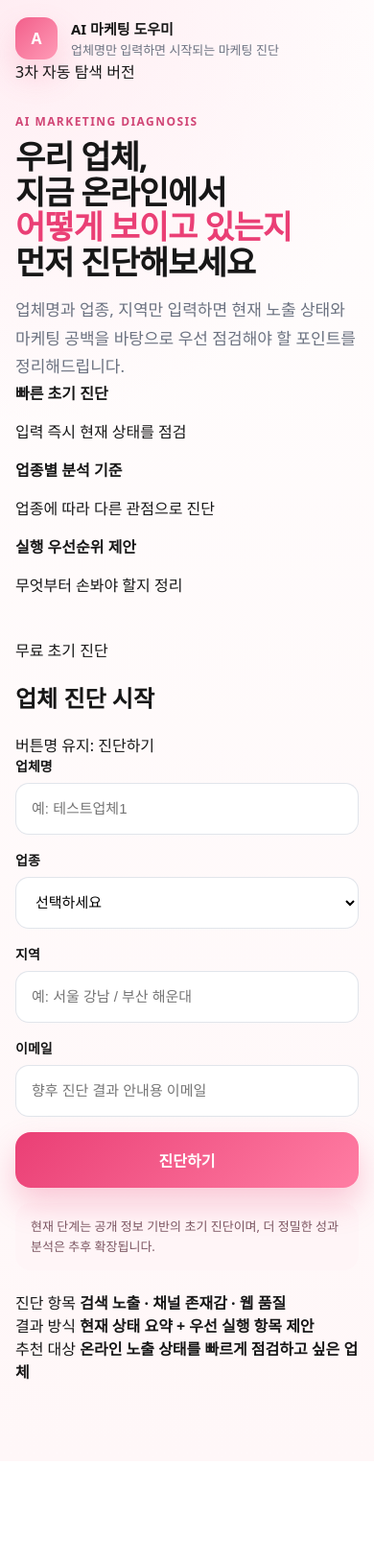
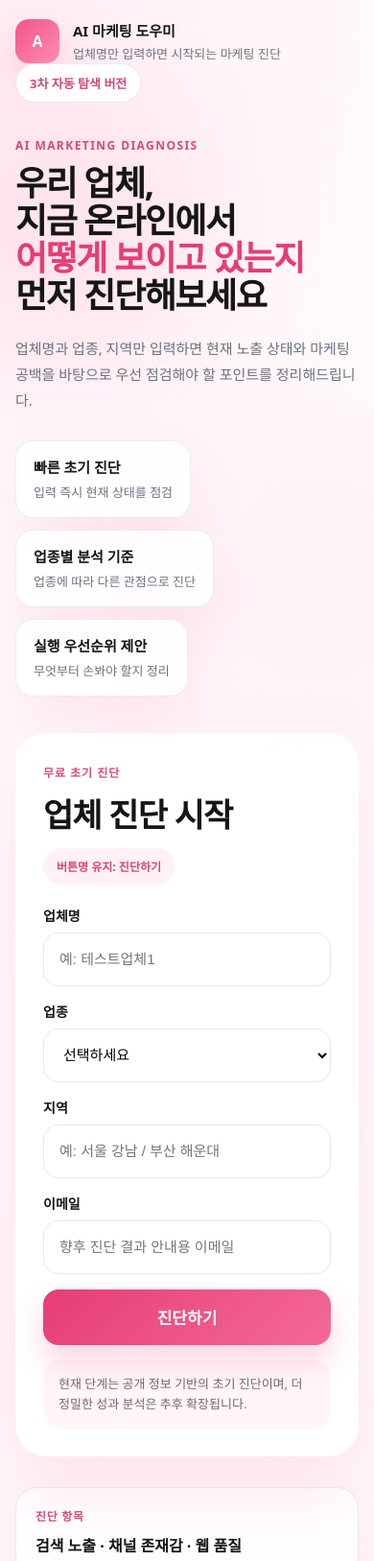
Before and after one commit to DcoyA/marketing, a website: page index.html in a window 390 px wide. Shown: the top 1627 px of the page at 96% size. Before the commit the page ends 1523 px from the top, so only its background shows below. Drawn offline with Linux system fonts and the light colour scheme; a web font is replaced by a local one.

Commit message:
Update style.css

```diff
--- a/style.css
+++ b/style.css
@@ -1,19 +1,17 @@
 :root {
-  --bg: #fff8f8;
-  --surface: rgba(255, 255, 255, 0.82);
-  --surface-solid: #ffffff;
-  --text: #171717;
+  --bg: #fffafb;
+  --surface: #ffffff;
+  --surface-soft: rgba(255, 255, 255, 0.84);
+  --text: #161616;
   --muted: #6b7280;
   --line: rgba(15, 23, 42, 0.08);
-  --primary: #f25f8b;
-  --primary-strong: #ea3f75;
-  --accent: #ffbfce;
-  --danger: #ff6b6b;
-  --success: #10b981;
-  --shadow: 0 30px 80px rgba(242, 95, 139, 0.14);
+  --primary: #f05587;
+  --primary-dark: #e63d76;
+  --pink-soft: #fff1f5;
+  --shadow: 0 24px 60px rgba(240, 85, 135, 0.12);
   --radius-xl: 28px;
-  --radius-lg: 20px;
-  --radius-md: 14px;
+  --radius-lg: 22px;
+  --radius-md: 16px;
 }
 
 * {
@@ -25,8 +23,8 @@ html, body {
   padding: 0;
   font-family: "Pretendard", system-ui, -apple-system, BlinkMacSystemFont, sans-serif;
   background:
-    radial-gradient(circle at top left, rgba(255, 215, 228, 0.42), transparent 28%),
-    linear-gradient(180deg, #fffdfd 0%, #fff7f8 100%);
+    radial-gradient(circle at top left, rgba(255, 223, 232, 0.45), transparent 28%),
+    linear-gradient(180deg, #fffdfd 0%, #fff8fa 100%);
   color: var(--text);
 }
 
@@ -35,40 +33,40 @@ body {
   min-height: 100vh;
 }
 
-.bg-orb {
+.bg-blur {
   position: fixed;
   border-radius: 999px;
-  filter: blur(60px);
-  opacity: 0.4;
+  filter: blur(70px);
   pointer-events: none;
+  opacity: 0.45;
   z-index: 0;
 }
 
-.orb-1 {
+.bg-blur-1 {
+  top: 80px;
+  left: -100px;
   width: 320px;
   height: 320px;
-  top: 80px;
-  left: -80px;
-  background: rgba(255, 182, 201, 0.55);
+  background: rgba(255, 192, 210, 0.7);
 }
 
-.orb-2 {
+.bg-blur-2 {
+  right: -120px;
+  bottom: 60px;
   width: 360px;
   height: 360px;
-  right: -120px;
-  bottom: 80px;
-  background: rgba(255, 212, 223, 0.45);
+  background: rgba(255, 220, 230, 0.65);
 }
 
 .container {
+  width: min(1160px, calc(100% - 32px));
+  margin: 0 auto;
   position: relative;
   z-index: 1;
-  width: min(1180px, calc(100% - 32px));
-  margin: 0 auto;
 }
 
 .topbar {
-  padding: 18px 0;
+  padding: 20px 0;
 }
 
 .topbar-inner {
@@ -79,151 +77,150 @@ body {
 
 .brand {
   display: flex;
+  align-items: center;
   gap: 14px;
-  align-items: center;
 }
 
 .brand-mark {
-  width: 44px;
-  height: 44px;
+  width: 46px;
+  height: 46px;
   border-radius: 14px;
   display: grid;
   place-items: center;
+  color: #fff;
   font-weight: 800;
-  color: white;
-  background: linear-gradient(135deg, var(--primary), #ff9bb7);
-  box-shadow: 0 16px 32px rgba(242, 95, 139, 0.22);
+  background: linear-gradient(135deg, var(--primary), #ff8db0);
+  box-shadow: 0 16px 36px rgba(240, 85, 135, 0.22);
 }
 
-.brand strong {
+.brand-copy strong {
   display: block;
   font-size: 15px;
 }
 
-.brand p {
-  margin: 2px 0 0;
+.brand-copy p {
+  margin: 4px 0 0;
+  font-size: 13px;
   color: var(--muted);
-  font-size: 13px;
 }
 
-.topbar-badge {
+.top-badge {
   padding: 10px 14px;
   border-radius: 999px;
-  background: rgba(255, 255, 255, 0.78);
+  background: rgba(255,255,255,0.9);
   border: 1px solid var(--line);
-  color: #a43d60;
+  color: #cf4b79;
   font-size: 13px;
-  font-weight: 600;
+  font-weight: 700;
 }
 
 .hero {
   display: grid;
   grid-template-columns: 1.05fr 0.95fr;
-  gap: 28px;
+  gap: 38px;
   align-items: center;
-  padding: 28px 0 8px;
+  padding: 28px 0 18px;
 }
 
 .eyebrow {
   display: inline-block;
-  margin-bottom: 10px;
-  color: #d14676;
+  margin-bottom: 12px;
+  color: #d84879;
   font-size: 12px;
   font-weight: 800;
   letter-spacing: 0.12em;
 }
 
-.hero h1 {
-  margin: 0 0 16px;
-  font-size: clamp(36px, 5vw, 58px);
+.hero-left h1 {
+  margin: 0;
+  font-size: clamp(38px, 5.2vw, 64px);
   line-height: 1.08;
+  letter-spacing: -0.04em;
+}
+
+.hero-left h1 span {
+  color: var(--primary-dark);
+}
+
+.hero-desc {
+  max-width: 680px;
+  margin: 22px 0 0;
+  color: var(--muted);
+  font-size: 17px;
+  line-height: 1.8;
+}
+
+.hero-trust {
+  display: flex;
+  flex-wrap: wrap;
+  gap: 12px;
+  margin-top: 28px;
+}
+
+.trust-item {
+  min-width: 180px;
+  padding: 16px 18px;
+  border-radius: 18px;
+  background: rgba(255,255,255,0.86);
+  border: 1px solid var(--line);
+  box-shadow: var(--shadow);
+}
+
+.trust-item strong {
+  display: block;
+  font-size: 15px;
+  margin-bottom: 6px;
+}
+
+.trust-item p {
+  margin: 0;
+  font-size: 13px;
+  color: var(--muted);
+  line-height: 1.55;
+}
+
+.hero-right {
+  display: flex;
+  justify-content: flex-end;
+}
+
+.form-card {
+  width: 100%;
+  max-width: 480px;
+  padding: 28px;
+  border-radius: 32px;
+  background: rgba(255,255,255,0.9);
+  border: 1px solid rgba(255,255,255,0.9);
+  box-shadow: 0 30px 80px rgba(240, 85, 135, 0.14);
+  backdrop-filter: blur(18px);
+}
+
+.form-card-top {
+  display: flex;
+  align-items: flex-start;
+  justify-content: space-between;
+  gap: 12px;
+  margin-bottom: 22px;
+}
+
+.form-kicker {
+  font-size: 12px;
+  font-weight: 800;
+  color: #dc4a7b;
+  letter-spacing: 0.08em;
+}
+
+.form-card-top h2 {
+  margin: 8px 0 0;
+  font-size: 34px;
   letter-spacing: -0.03em;
 }
 
-.hero h1 span {
-  color: var(--primary-strong);
-}
-
-.hero-desc {
-  margin: 0;
-  color: var(--muted);
-  font-size: 17px;
-  line-height: 1.75;
-}
-
-.hero-points {
-  display: grid;
-  grid-template-columns: repeat(3, 1fr);
-  gap: 14px;
-  margin-top: 28px;
-}
-
-.point-card,
-.workflow-card,
-.panel,
-.summary-card {
-  border: 1px solid var(--line);
-  background: rgba(255, 255, 255, 0.84);
-  backdrop-filter: blur(14px);
-  box-shadow: var(--shadow);
-}
-
-.point-card {
-  padding: 18px;
-  border-radius: var(--radius-lg);
-}
-
-.point-card strong {
-  display: block;
-  margin-bottom: 8px;
-  font-size: 15px;
-}
-
-.point-card p {
-  margin: 0;
-  color: var(--muted);
-  font-size: 14px;
-  line-height: 1.55;
-}
-
-.glass {
-  border: 1px solid rgba(255,255,255,0.8);
-  background: var(--surface);
-  backdrop-filter: blur(22px);
-  box-shadow: var(--shadow);
-}
-
-.panel {
-  border-radius: var(--radius-xl);
-  padding: 24px;
-}
-
-.panel-top {
-  display: flex;
-  justify-content: space-between;
-  align-items: flex-start;
-  gap: 12px;
-  margin-bottom: 20px;
-}
-
-.panel-top h2 {
-  margin: 6px 0 0;
-  font-size: 28px;
-  letter-spacing: -0.02em;
-}
-
-.panel-kicker {
-  font-size: 12px;
-  color: #c83c69;
-  font-weight: 700;
-  letter-spacing: 0.08em;
-}
-
-.soft-chip {
+.form-chip {
   padding: 10px 14px;
   border-radius: 999px;
-  background: #fff2f6;
-  color: #d34070;
+  background: var(--pink-soft);
+  color: #d24777;
   font-size: 12px;
   font-weight: 700;
   white-space: nowrap;
@@ -241,8 +238,7 @@ body {
   gap: 8px;
 }
 
-.field.full,
-.btn-primary.full {
+.field-full {
   grid-column: 1 / -1;
 }
 
@@ -254,11 +250,11 @@ label {
 input,
 select {
   width: 100%;
-  height: 54px;
+  height: 56px;
   padding: 0 16px;
-  border-radius: 14px;
-  border: 1px solid rgba(148, 163, 184, 0.28);
-  background: rgba(255,255,255,0.92);
+  border-radius: 16px;
+  border: 1px solid rgba(148, 163, 184, 0.24);
+  background: rgba(255,255,255,0.96);
   font-size: 15px;
   outline: none;
   transition: 0.2s ease;
@@ -266,21 +262,21 @@ select {
 
 input:focus,
 select:focus {
-  border-color: rgba(242, 95, 139, 0.45);
-  box-shadow: 0 0 0 4px rgba(242, 95, 139, 0.12);
+  border-color: rgba(240, 85, 135, 0.4);
+  box-shadow: 0 0 0 4px rgba(240, 85, 135, 0.12);
 }
 
 .btn-primary {
   height: 58px;
   border: 0;
   border-radius: 16px;
+  background: linear-gradient(135deg, var(--primary-dark), #f46a96);
+  color: #fff;
+  font-size: 17px;
+  font-weight: 800;
   cursor: pointer;
-  color: white;
-  font-size: 16px;
-  font-weight: 800;
-  background: linear-gradient(135deg, var(--primary-strong), #ff7da3);
-  box-shadow: 0 16px 32px rgba(234, 63, 117, 0.26);
-  transition: transform 0.15s ease, box-shadow 0.15s ease, opacity 0.15s ease;
+  box-shadow: 0 16px 32px rgba(230, 61, 118, 0.22);
+  transition: transform 0.15s ease, opacity 0.15s ease;
 }
 
 .btn-primary:hover {
@@ -288,78 +284,62 @@ select:focus {
 }
 
 .btn-primary:disabled {
-  opacity: 0.6;
+  opacity: 0.65;
   cursor: not-allowed;
 }
 
 .form-note {
-  margin-top: 16px;
+  margin: 16px 0 0;
   padding: 14px 16px;
   border-radius: 16px;
-  background: #fff5f7;
-  color: #7b5561;
+  background: #fff6f8;
+  color: #7b6270;
   font-size: 13px;
-  line-height: 1.6;
+  line-height: 1.65;
 }
 
-.workflow {
-  padding: 46px 0 10px;
-}
-
-.section-head h2 {
-  margin: 0;
-  font-size: 32px;
-  letter-spacing: -0.02em;
-}
-
-.workflow-grid {
+.mini-info {
   display: grid;
   grid-template-columns: repeat(3, 1fr);
   gap: 16px;
-  margin-top: 18px;
+  margin: 14px 0 34px;
 }
 
-.workflow-card {
-  padding: 22px;
-  border-radius: var(--radius-lg);
+.mini-card {
+  padding: 20px;
+  border-radius: 22px;
+  background: rgba(255,255,255,0.82);
+  border: 1px solid var(--line);
+  box-shadow: var(--shadow);
 }
 
-.workflow-card .step {
-  display: inline-flex;
-  width: 38px;
-  height: 38px;
-  align-items: center;
-  justify-content: center;
-  border-radius: 12px;
-  background: #fff0f4;
-  color: var(--primary-strong);
+.mini-card span {
+  display: block;
+  margin-bottom: 10px;
+  color: #d54d7d;
+  font-size: 12px;
   font-weight: 800;
-  margin-bottom: 14px;
+  letter-spacing: 0.06em;
 }
 
-.workflow-card h3 {
-  margin: 0 0 8px;
-  font-size: 19px;
-}
-
-.workflow-card p {
-  margin: 0;
-  color: var(--muted);
-  line-height: 1.65;
+.mini-card strong {
+  display: block;
+  font-size: 16px;
+  line-height: 1.55;
 }
 
 .result-shell {
-  padding: 22px 0 60px;
+  padding: 10px 0 60px;
 }
 
 .loading-box,
 .result-section {
+  padding: 28px;
   border-radius: 28px;
+  background: rgba(255,255,255,0.9);
   border: 1px solid var(--line);
-  background: rgba(255,255,255,0.88);
-  backdrop-filter: blur(18px);
   box-shadow: var(--shadow);
-  padding: 28px;
+  backdrop-filter: blur(16px);
 }
 
 .hidden {
@@ -368,35 +348,43 @@ select:focus {
 
 .loading-top {
   display: flex;
+  align-items: center;
   justify-content: space-between;
-  align-items: center;
+}
+
+.loading-top h2 {
+  margin: 0;
+  font-size: 28px;
+  letter-spacing: -0.03em;
 }
 
 .loader-ring {
   width: 42px;
   height: 42px;
-  border: 4px solid rgba(242, 95, 139, 0.18);
-  border-top-color: var(--primary-strong);
+  border: 4px solid rgba(240, 85, 135, 0.16);
+  border-top-color: var(--primary-dark);
   border-radius: 999px;
   animation: spin 0.9s linear infinite;
 }
 
 @keyframes spin {
-  to { transform: rotate(360deg); }
+  to {
+    transform: rotate(360deg);
+  }
 }
 
 .progress-track {
+  height: 12px;
   margin: 22px 0 18px;
-  height: 12px;
   border-radius: 999px;
-  background: #ffe8ef;
+  background: #ffe9f0;
   overflow: hidden;
 }
 
 .progress-bar {
   width: 0%;
   height: 100%;
-  background: linear-gradient(90deg, var(--primary), #ff99b7);
+  background: linear-gradient(90deg, var(--primary), #ff9eb8);
   transition: width 0.35s ease;
 }
 
@@ -409,26 +397,26 @@ select:focus {
 .loading-step {
   padding: 14px;
   border-radius: 14px;
-  background: #fff6f8;
-  color: #8c6471;
+  background: #fff5f8;
+  color: #8c6673;
   font-size: 14px;
   font-weight: 700;
 }
 
 .loading-step.active {
-  background: #ffe7ef;
-  color: #d33f70;
+  background: #ffe6ee;
+  color: #d54577;
 }
 
 .loading-step.done {
   background: #eafaf3;
-  color: #159b64;
+  color: #149565;
 }
 
 .loading-text {
   margin: 16px 0 0;
   color: var(--muted);
-  line-height: 1.6;
+  line-height: 1.65;
 }
 
 .result-head {
@@ -441,7 +429,7 @@ select:focus {
 .result-head h2 {
   margin: 0;
   font-size: 30px;
-  letter-spacing: -0.02em;
+  letter-spacing: -0.03em;
 }
 
 .result-meta {
@@ -452,8 +440,8 @@ select:focus {
 .result-badge {
   padding: 10px 14px;
   border-radius: 999px;
-  background: #fff2f6;
-  color: #c83e6e;
+  background: var(--pink-soft);
+  color: #cf4c7b;
   font-size: 13px;
   font-weight: 700;
 }
@@ -467,7 +455,7 @@ select:focus {
 }
 
 .summary-grid {
-  grid-template-columns: 1.1fr 1fr 1fr;
+  grid-template-columns: 1.05fr 1fr 1fr;
 }
 
 .score-panels,
@@ -475,9 +463,13 @@ select:focus {
   grid-template-columns: 1fr 1fr;
 }
 
-.summary-card {
+.summary-card,
+.panel {
   padding: 24px;
   border-radius: 22px;
+  border: 1px solid var(--line);
+  background: rgba(255,255,255,0.86);
+  box-shadow: var(--shadow);
 }
 
 .summary-card span {
@@ -500,7 +492,7 @@ select:focus {
   font-size: 60px;
   line-height: 1;
   font-weight: 800;
-  color: var(--primary-strong);
+  color: var(--primary-dark);
 }
 
 .panel h3 {
@@ -545,7 +537,7 @@ select:focus {
 .score-value {
   text-align: right;
   font-weight: 800;
-  color: #cc3d6c;
+  color: #cb3f6d;
 }
 
 .asset-card,
@@ -553,11 +545,11 @@ select:focus {
   padding: 16px;
   border-radius: 18px;
   background: #fff8fa;
-  border: 1px solid rgba(242, 95, 139, 0.12);
+  border: 1px solid rgba(240, 85, 135, 0.12);
 }
 
-.asset-card .asset-top,
-.evidence-card .evidence-top {
+.asset-top,
+.evidence-top {
   display: flex;
   justify-content: space-between;
   align-items: flex-start;
@@ -580,7 +572,7 @@ select:focus {
 
 .asset-card a,
 .evidence-card a {
-  color: var(--primary-strong);
+  color: var(--primary-dark);
   text-decoration: none;
   word-break: break-all;
 }
@@ -588,9 +580,9 @@ select:focus {
 .asset-badge {
   padding: 6px 10px;
   border-radius: 999px;
-  background: white;
-  border: 1px solid rgba(242, 95, 139, 0.16);
-  color: #c33d6c;
+  background: #fff;
+  border: 1px solid rgba(240, 85, 135, 0.16);
+  color: #ca4474;
   font-size: 12px;
   font-weight: 700;
 }
@@ -599,7 +591,6 @@ select:focus {
 .ordered-list {
   margin: 0;
   padding-left: 20px;
-  color: var(--text);
 }
 
 .bullet-list li,
@@ -609,7 +600,7 @@ select:focus {
 }
 
 .danger {
-  background: linear-gradient(180deg, rgba(255, 244, 244, 0.95), rgba(255, 255, 255, 0.95));
+  background: linear-gradient(180deg, rgba(255, 244, 246, 0.96), rgba(255,255,255,0.96));
 }
 
 .subtle {
@@ -618,40 +609,46 @@ select:focus {
 
 @media (max-width: 1024px) {
   .hero,
+  .mini-info,
   .summary-grid,
   .score-panels,
-  .insight-grid,
-  .workflow-grid {
+  .insight-grid {
     grid-template-columns: 1fr;
   }
 
-  .hero-points {
-    grid-template-columns: 1fr;
+  .hero-right {
+    justify-content: flex-start;
+  }
+
+  .form-card {
+    max-width: 100%;
   }
 }
 
 @media (max-width: 720px) {
   .topbar-inner,
-  .panel-top,
-  .result-head {
+  .form-card-top,
+  .result-head,
+  .loading-top {
     flex-direction: column;
     align-items: flex-start;
   }
 
   .form-grid,
-  .loading-steps {
-    grid-template-columns: 1fr;
-  }
-
+  .loading-steps,
   .score-row {
     grid-template-columns: 1fr;
   }
 
   .hero {
-    padding-top: 10px;
+    padding-top: 12px;
   }
 
-  .hero h1 {
-    font-size: 34px;
+  .hero-left h1 {
+    font-size: 36px;
+  }
+
+  .hero-desc {
+    font-size: 15px;
   }
 }
```
